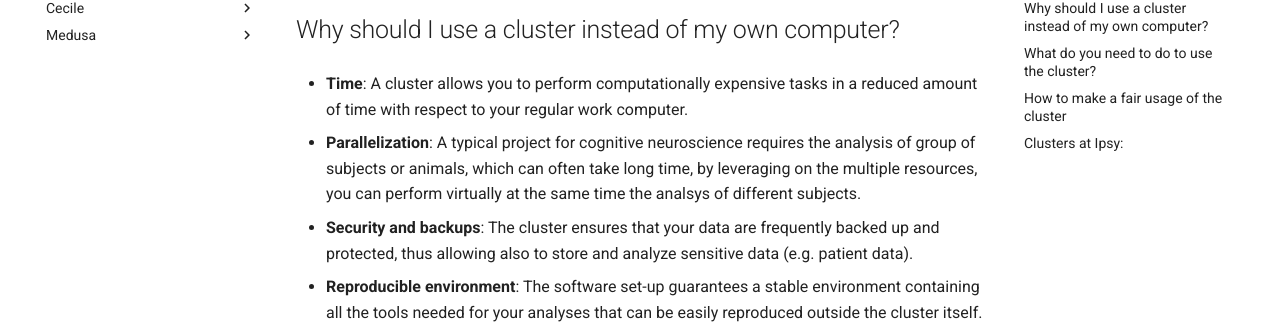
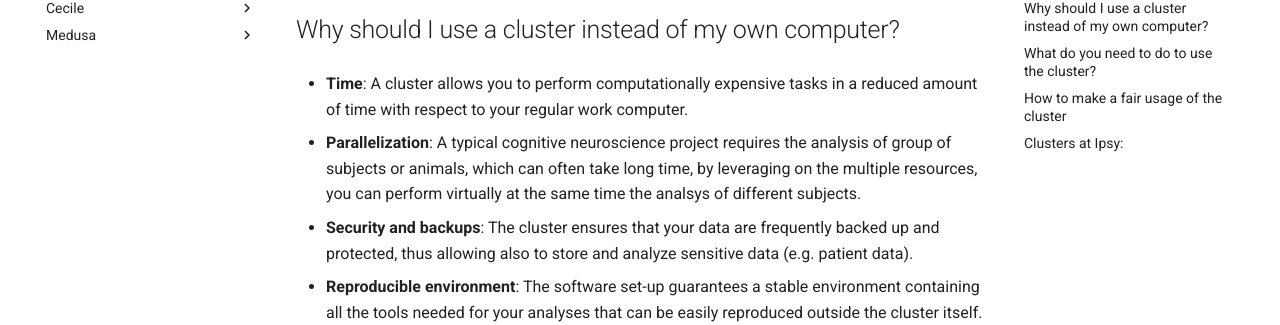
Before and after one commit to pvavra/temp-ipsy, an MkDocs documentation site: the page built from docs/cluster/index.md, in a window 1280 px wide and 900 px high, scrolled down 873 px. Shown: the part 127-452 px from the top of the window. Built offline with MkDocs 1.6.1 and Material for MkDocs 9.7.7, drawn with Linux system fonts in a browser that asks for light colours.

Commit message:
Fix sentence

```diff
--- a/docs/cluster/index.md
+++ b/docs/cluster/index.md
@@ -13,7 +13,7 @@ A computational cluster is a collection of interconnected computers (see image b
 
 - **Time**: A cluster allows you to perform computationally expensive tasks in a reduced amount of time with respect to your regular work computer.
 
-- **Parallelization**: A typical project for cognitive neuroscience requires the analysis of group of subjects or animals, which can often take long time, by leveraging on the multiple resources, you can perform virtually at the same time the analsys of different subjects.
+- **Parallelization**: A typical cognitive neuroscience project requires the analysis of group of subjects or animals, which can often take long time, by leveraging on the multiple resources, you can perform virtually at the same time the analsys of different subjects.
 
 - **Security and backups**: The cluster ensures that your data are frequently backed up and protected, thus allowing also to store and analyze sensitive data (e.g. patient data).
 
```
